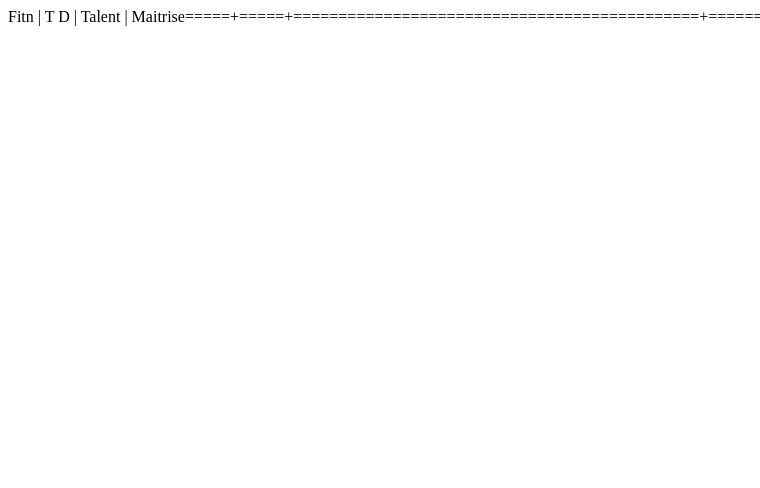
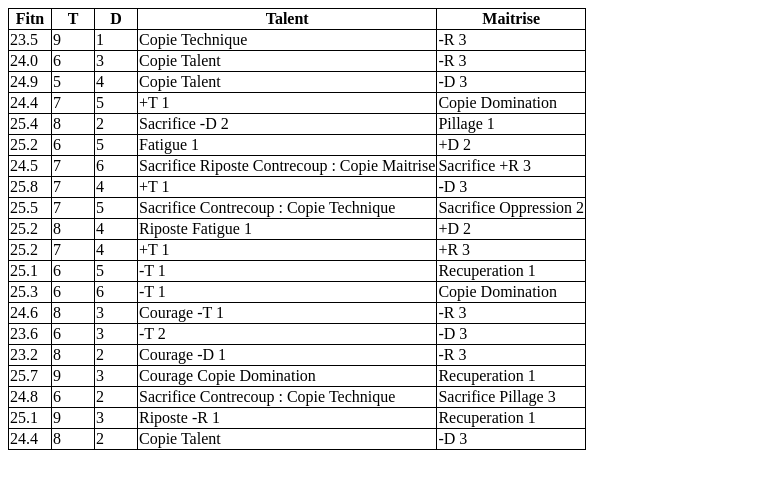
Before and after one commit to D-Maurel/cardGenerator.js, a plain HTML site: page html/index.html in a window 1280 px wide. Shown: the whole page, without its empty margins (0-760 px from the left). Drawn offline with Linux system fonts and the light colour scheme.

Commit message:
utilisable et table stylé

```diff
--- /dev/null
+++ b/html/index.css
@@ -0,0 +1,10 @@
+table, th, td {
+    border: 1px solid black;
+    border-collapse: collapse;
+}
+th {
+    font-weight: bold;
+}
+.larger {
+    width: 40px;
+}
--- a/html/index.html
+++ b/html/index.html
@@ -7,6 +7,7 @@
 		<script type="text/javascript" src="../src/Modifiers.js"></script>
 		<script type="text/javascript" src="../src/CardGenerator.js"></script>
 		<script type="text/javascript" src="../src/main.js"></script>
+		<link rel="stylesheet" href="index.css">
 	</head>
 	<body>
 		<div id="here"></div>
--- a/src/Card.js
+++ b/src/Card.js
@@ -50,11 +50,11 @@ class Card {
 		var str = "", strTalent = "", strMaitrise = "";
 		var i, l;
 		for(i = 0; i < 5; i++){
-			if(!talent[i] == ""){
+			if(!this.talent[i] == ""){
 				strTalent += this.talent[i] + " ";
 				if(i == 2) strTalent = strTalent + ": ";
 			}
-			if(!maitrise[i] == ""){
+			if(!this.maitrise[i] == ""){
 				strMaitrise += this.maitrise[i] + " ";
 				if(i == 2) strMaitrise = strMaitrise+ ": ";
 			}
@@ -71,4 +71,27 @@ class Card {
 		str = this.technique + " " + this.domination + " | " + strTalent + "| " + strMaitrise;
 		return str;
 	}
+
+	toHTML(){
+		var str = "", strTalent = "", strMaitrise = "";
+		var i, l;
+		for(i = 0; i < 5; i++){
+			if(!this.talent[i] == ""){
+				strTalent += this.talent[i] + " ";
+				if(i == 2) strTalent = strTalent + ": ";
+			}
+			if(!this.maitrise[i] == ""){
+				strMaitrise += this.maitrise[i] + " ";
+				if(i == 2) strMaitrise = strMaitrise+ ": ";
+			}
+		}
+		str = 	"<tr>" +
+					"<td>" + this.getFitness().toPrecision(3) + "</td>" +
+					"<td>" + this.technique + "</td>" +
+					"<td>" + this.domination + "</td>" +
+					"<td>" + strTalent + "</td>" +
+					"<td>" + strMaitrise + "</td>";
+				"</tr>";
+		return str;
+	}
 }
--- a/src/CardGenerator.js
+++ b/src/CardGenerator.js
@@ -22,10 +22,8 @@ class CardGenerator {
 			indexEffet = randomInt(this.data.keysEffets.length, 0);
 			card.talent[3] = this.data.keysEffets[indexEffet];
 			c3 = card.talent[3];
-		} while (c3 == "--" && randomDouble() > pEmpty);
-		console.log(1);
+		} while (c3 == "--" && randomDouble() > this.pEmpty);
 		if(randomDouble() < this.pContexte && c3 != "--"){
-			console.log(2);
 			do{
 				indexContexte = randomInt(this.data.keysContextes.length, 0);
 				card.talent[2] = this.data.keysContextes[indexContexte];
@@ -40,7 +38,6 @@ class CardGenerator {
 		} else {
 			card.talent[2] = "";
 		}
-		console.log(3);
 		if(randomDouble() < this.pCout
 				&& c3 != "--" || c2 == "Contrecoup"){
 			indexCout = randomInt(this.data.keysCout.length, 0);
@@ -48,7 +45,6 @@ class CardGenerator {
 		} else {
 			card.talent[0] = "";
 		}
-		console.log(4);
 		if(randomDouble() < this.pCondition && c3 != "--"){
 			do {
 				indexCondition = randomInt(this.data.keysConditions.length, 0);
@@ -58,7 +54,6 @@ class CardGenerator {
 		} else {
 			card.talent[1] = "";
 		}
-		console.log(5);
 		if(this.data.mapEffets.get(card.talent[3]).needValue){
 			card.talent[4] = randomInt(4,1) + "";
 		} else {
@@ -70,12 +65,8 @@ class CardGenerator {
 			indexEffet = randomInt(this.data.keysEffets.length, 0);
 			card.maitrise[3] = this.data.keysEffets[indexEffet];
 			c3 = card.maitrise[3];
-			console.log(c3);
-			console.log(this.data.mapEffets);
-			console.log(this.data.mapEffets.get(c3));
 		}while(!this.data.mapEffets.get(c3).isMaitrisable
 				|| (c3 == "--" && randomDouble() > this.pEmpty));
-		console.log(6);
 		if(randomDouble() < this.pContexte && !c3 == "--"){
 			do{
 				indexContexte = randomInt(this.data.keysContextes.length, 0);
@@ -87,7 +78,6 @@ class CardGenerator {
 		} else {
 			card.maitrise[2] = "";
 		}
-		console.log(7);
 		if(randomDouble() < this.pCout
 				&& !(c3 == "--") || c2 == "Contrecoup"){
 			indexCout = randomInt(this.data.keysCout.length, 0);
@@ -95,7 +85,6 @@ class CardGenerator {
 		} else {
 			card.maitrise[0] = "";
 		}
-		console.log(8);
 		if(randomDouble() < this.pCondition && !c3 == "--"){
 			do{
 				indexCondition = randomInt(this.data.keysConditions.length, 0);
@@ -105,7 +94,6 @@ class CardGenerator {
 		} else {
 			card.maitrise[1] = "";
 		}
-		console.log(9);
 		if(this.data.mapEffets.get(c3).needValue){
 			card.maitrise[4] = randomInt(4,1) + "";
 		} else {
--- a/src/Data.js
+++ b/src/Data.js
@@ -4,7 +4,6 @@ class Data {
 		this.costDomination = 2.2;
 
 		this.mapEffets = new Map();
-		console.log(new Effet("+D", true, true, true, 2.2));
 		this.mapEffets.set("+D", new Effet("+D", true, true, true, 2.2));
 		this.mapEffets.set("-D", new Effet("-D", true, true, true, 2.2));
 		this.mapEffets.set("+T", new Effet("+T", false, true, true, 1.3));
--- a/src/main.js
+++ b/src/main.js
@@ -27,15 +27,14 @@ window.onload = () => {
 	// 	max = Double.parseDouble(s);
 	// }
 
-	var text = document.getElementById('here');
-	text.innerHTML = "Fitn | T D | Talent                                      | Maitrise";
-	s = "=====+=====+";
-	for(var i = 0; i < 91; i++){
-		if(i == 45) s += "+";
-		else s += "=";
-	}
-	text.innerHTML += s;
-
+	var text = 	"<table>" +
+					"<tr>" +
+						"<th class='larger'><b> Fitn </b></th>" +
+						"<th class='larger'><b> T </b></th>" +
+						"<th class='larger'><b> D </b></th>" +
+						"<th><b> Talent </b></th>" +
+						"<th><b> Maitrise </b></th>" +
+					"</tr>";
 	console.log("Creation des cartes");
 	for(var i = 0; i < n; i++) {
 		do {
@@ -47,6 +46,8 @@ window.onload = () => {
 				|| fitness < min
 				|| fitMaitrise < 0
 				|| Math.abs(fitTalent/fitMaitrise) > 1/maiSurTal && fitMaitrise > 0);
-		text.innerHTML += fitness.toPrecision(3) + " | " + c.toString();
+		text += c.toHTML();
 	}
+	text += "</table>";
+	document.getElementById('here').innerHTML = text;
 }
```
